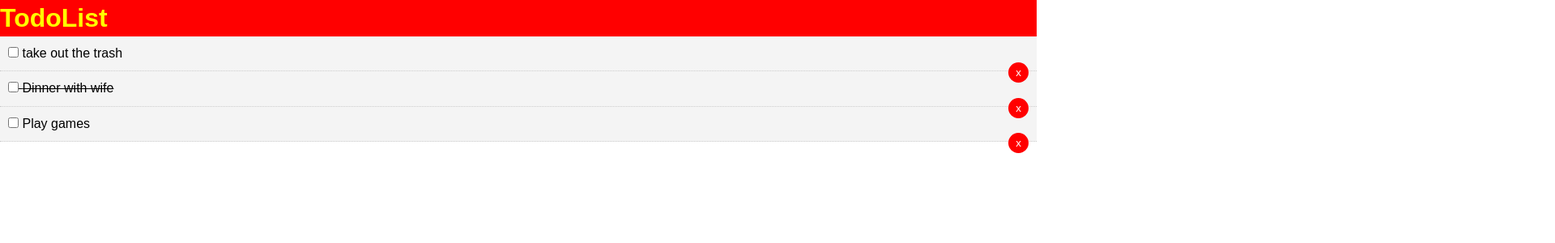
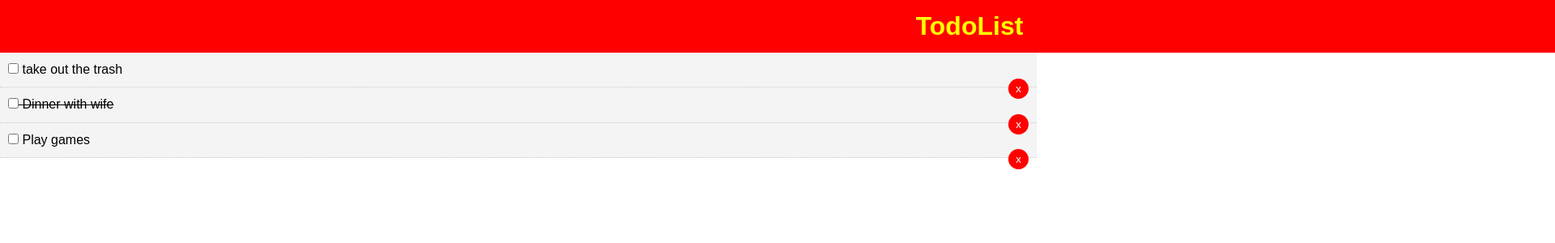
Before and after one commit to stephonpatton/bl-main, a React (Create React App) app: page / in a window 1280 px wide. Shown: the top 300 px of the page at 81% size, 1920 px wide, since content can reach past the window. Built offline with nearby package versions, Linux system fonts and the light colour scheme.

Commit message:
- Messing around with some graphical aspects

```diff
--- a/src/components/TodoItem.js
+++ b/src/components/TodoItem.js
@@ -47,9 +47,10 @@ const btnStyle = {
     color: '#fff',
     border: 'none',
     padding: '5px 9px',
-    borderRadius: '50%',
+    borderRadius: '100%',
     cursor: 'pointer',
-    float: 'right'
+    float: 'right',
+    textAlign: 'center'
 }
 
 export default TodoItem;
--- a/src/header.css
+++ b/src/header.css
@@ -1,5 +1,8 @@
 h1 {
     background: red;
     color: yellow;
-    padding: 0px;
+    margin: 0px;
+    text-align: center;
+    padding: 10px;
+    width: 2394px;
 }
```
Also changed, not shown: 2 other files (tests, documents, lock files or other folders).
